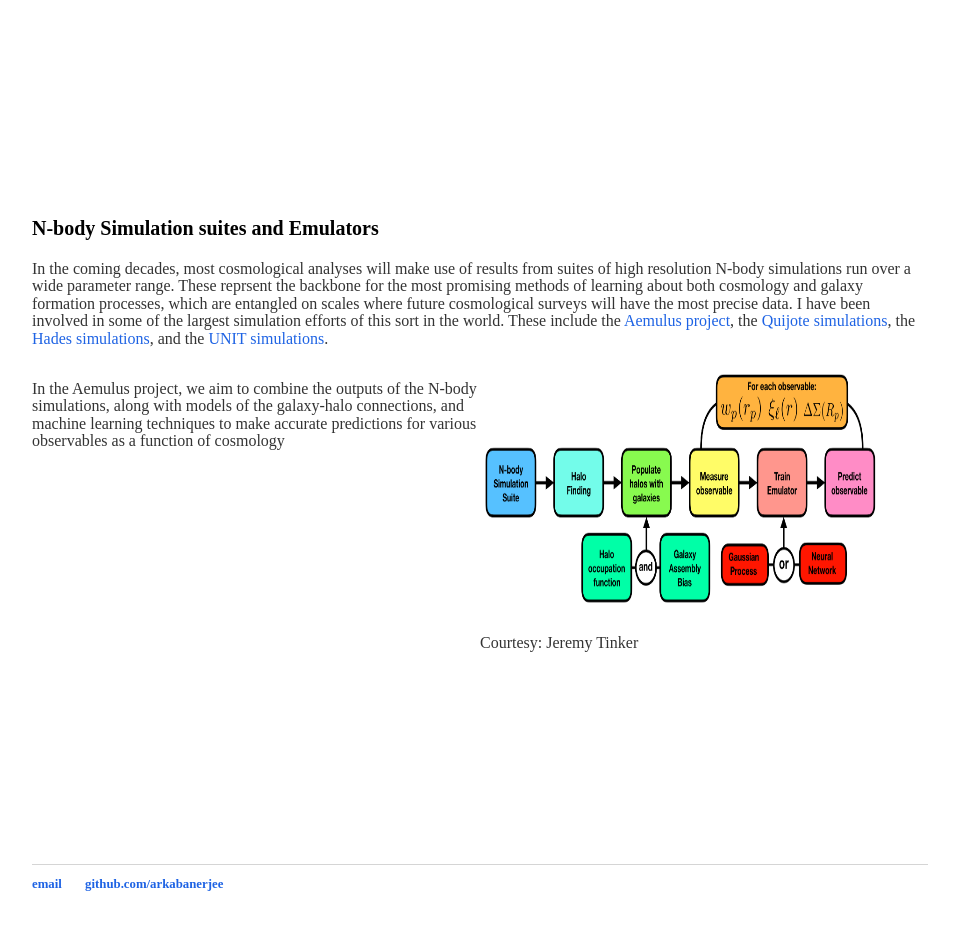
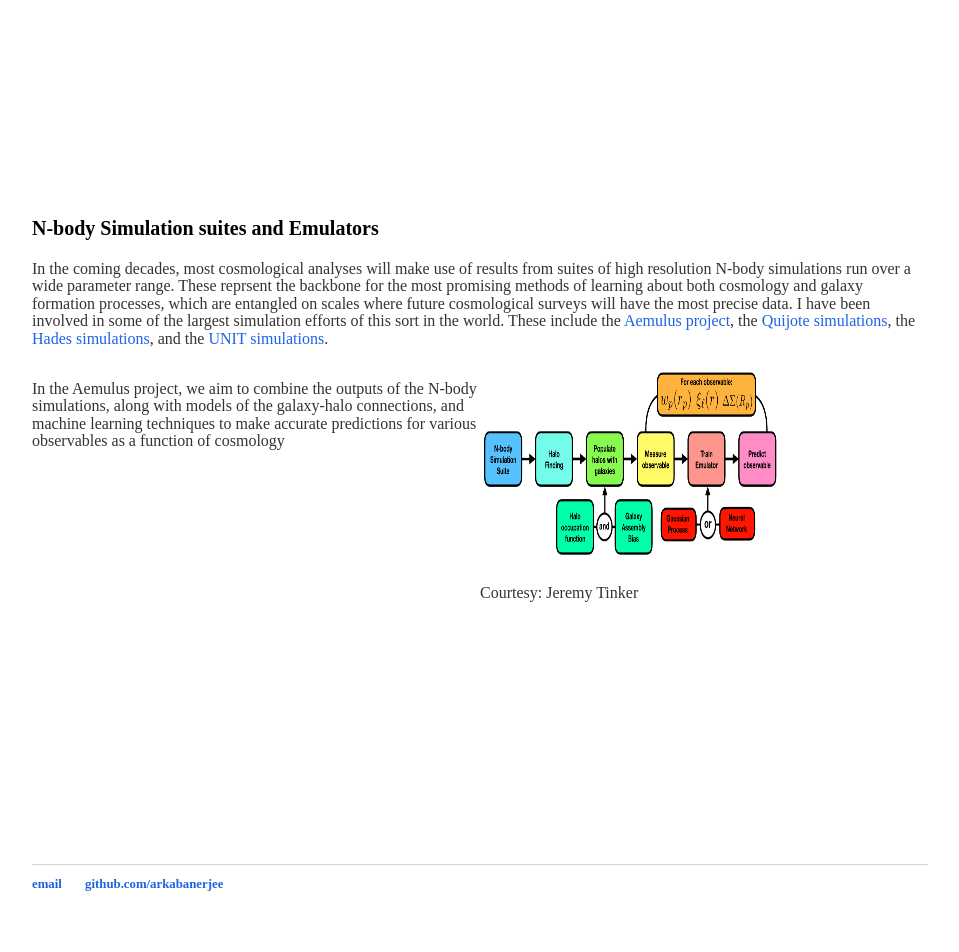
Before and after one commit to arkabanerjee/arkabanerjee.github.io, a Jekyll site: the page built from research/index.html, in a window 1280 px wide. Shown: the part 2051-3003 px from the top of the page, without its empty margins (160-1119 px from the left). Built offline with Jekyll 4.4.1, drawn with Linux system fonts in a browser that asks for light colours.

```diff
--- a/research/index.html
+++ b/research/index.html
@@ -49,8 +49,8 @@
             <p>In the Aemulus project, we aim to combine the outputs of the N-body simulations, along with models of the galaxy-halo connections, and machine learning techniques to make accurate predictions for various observables as a function of cosmology </p>
         </div>
         <div style="margin-left: 50%; height: 500px;">
-            <img src="flowchart.png"  width="400" height="250">
-            <p>             Courtesy: Jeremy Tinker</p>
+            <img src="flowchart.png"  width="300" height="200">
+            <p>Courtesy: Jeremy Tinker</p>
         </div>
     </div>
 </div><!-- /.blurb -->
```
